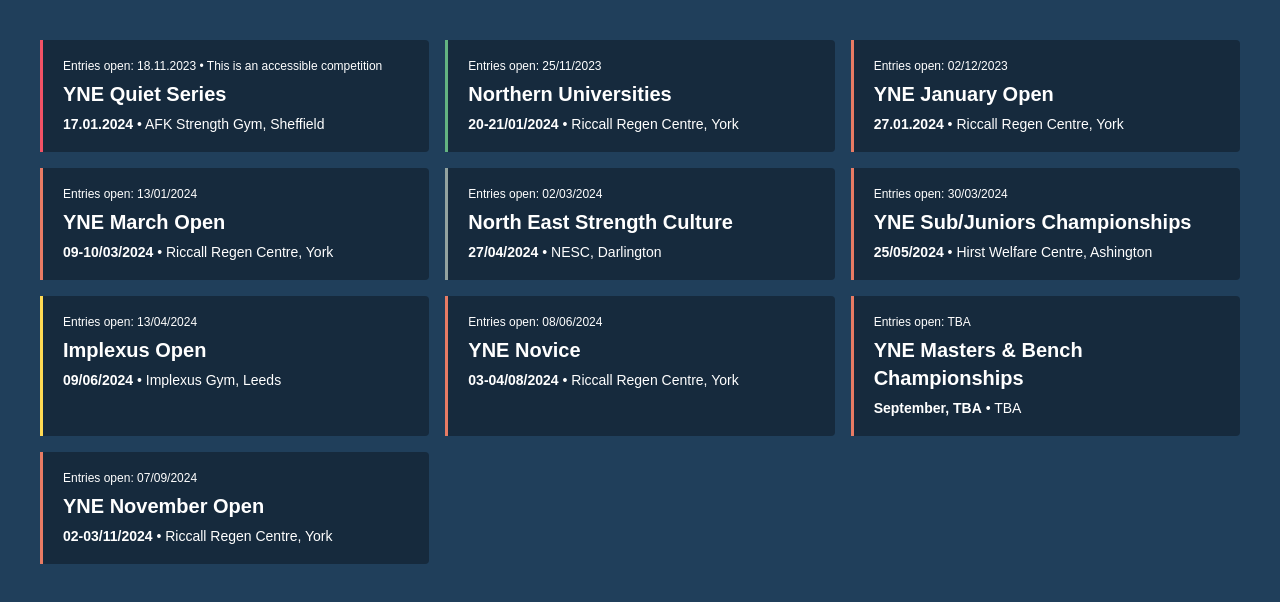
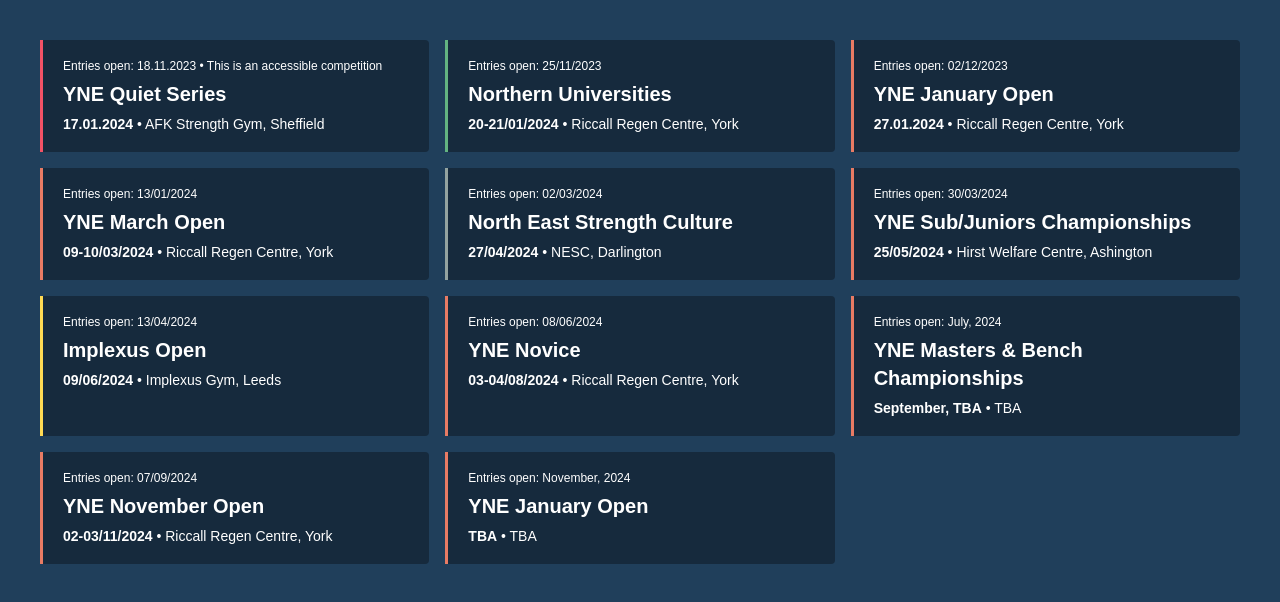
Before and after one commit to antjtw/YNE-Calendar, a plain HTML site: page index.html in a window 1280 px wide. Drawn offline with Linux system fonts and the light colour scheme.

Commit message:
Add files via upload

```diff
--- a/index.html
+++ b/index.html
@@ -84,7 +84,7 @@
         <div class="calendar-item yne-border"> <!-- Add the .yne-border class directly to the calendar item -->
             <div class="calendar-background"></div>
             <div class="calendar-content">
-                <div class="calendar-date">Entries open: TBA</div>
+                <div class="calendar-date">Entries open: July, 2024</div>
                 <div class="competition-name">YNE Masters & Bench Championships</div>
                 <div class="date-venue"><b>September, TBA</b> • TBA</div>
             </div>
@@ -99,6 +99,15 @@
             </div>
         </div>
 
+        <div class="calendar-item yne-border"> <!-- Add the .yne-border class directly to the calendar item -->
+            <div class="calendar-background"></div>
+            <div class="calendar-content">
+                <div class="calendar-date">Entries open: November, 2024</div>
+                <div class="competition-name">YNE January Open</div>
+                <div class="date-venue"><b>TBA</b> • TBA</div>
+            </div>
+        </div>
+
         <!-- Repeat for other calendar items -->
     </div>
 </body>
```
